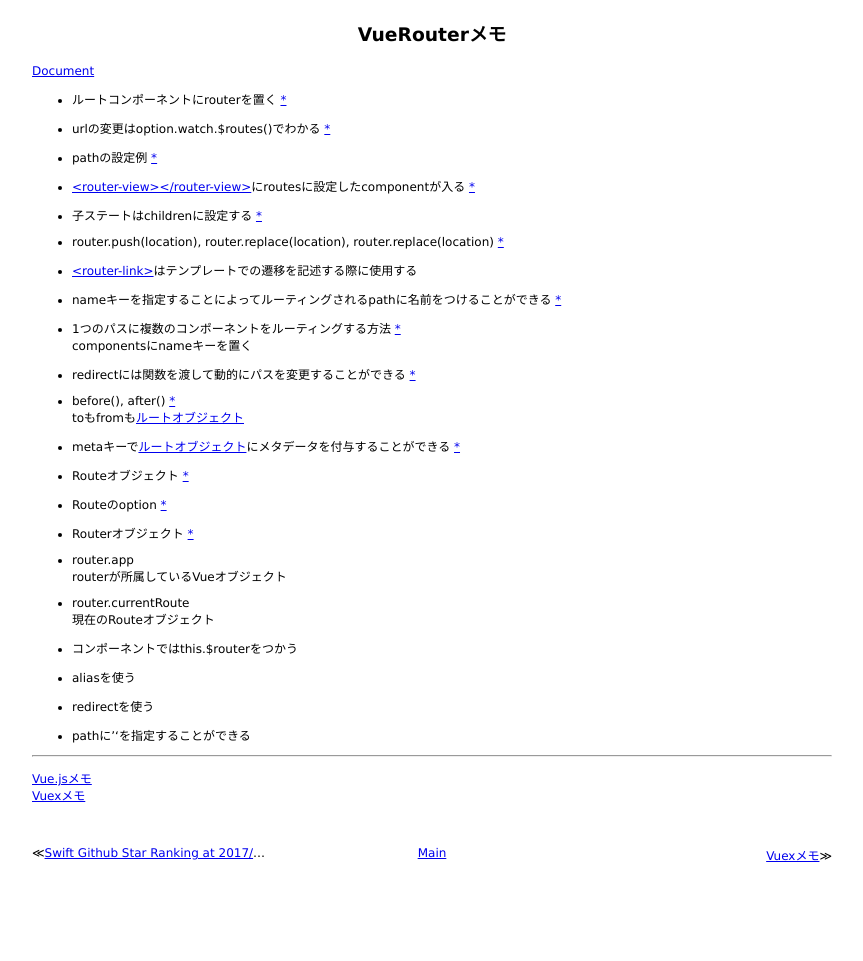
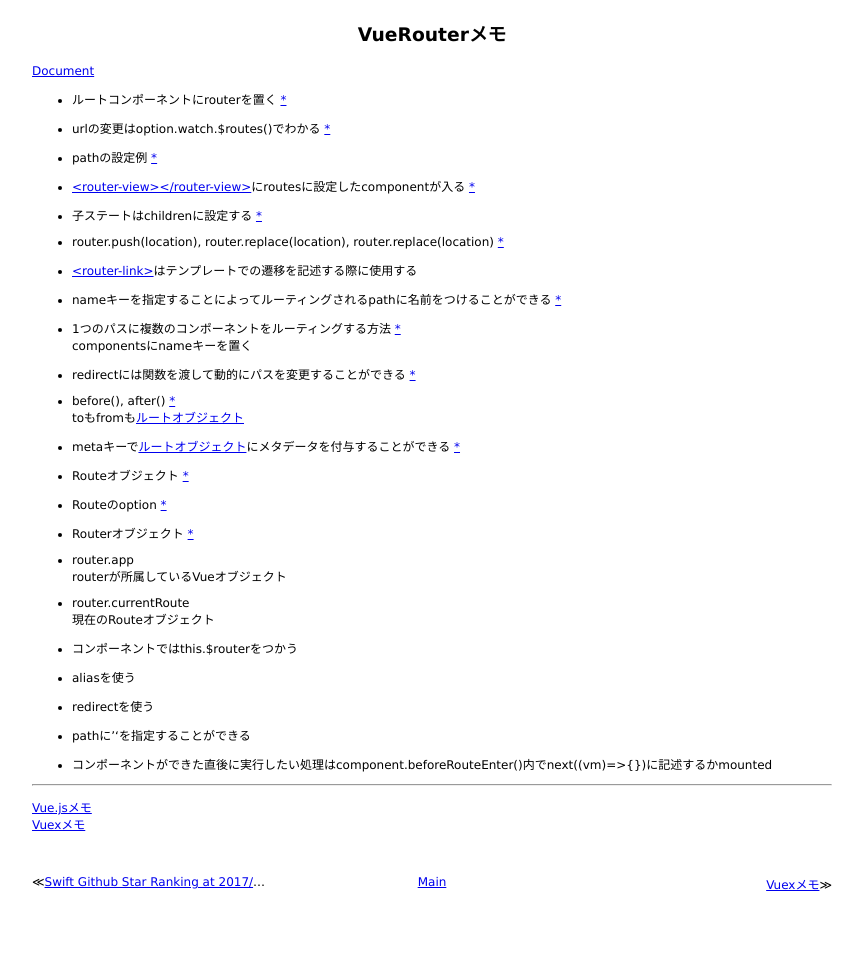
Before and after one commit to 38elements/38elements.github.com, a Jekyll site: the page built from _posts/2017-01-15-vue-router.md, in a window 1280 px wide. Shown: the whole page, without its empty margins (208-1071 px from the left). Built offline with Jekyll 4.4.1, drawn with Linux system fonts in a browser that asks for light colours; before the commit the page ends 932 px from its top, so only the background shows below that.

Commit message:
Update 2017-01-15-vue-router.md

```diff
--- a/_posts/2017-01-15-vue-router.md
+++ b/_posts/2017-01-15-vue-router.md
@@ -50,6 +50,8 @@ routerが所属しているVueオブジェクト
 
 * pathに''を指定することができる
 
+* コンポーネントができた直後に実行したい処理はcomponent.beforeRouteEnter()内でnext((vm)=>{})に記述するかmounted
+
 <hr>
 [Vue.jsメモ](/2016/12/20/vuejs.html)
 [Vuexメモ](/2017/01/14/vuex.html)
```
